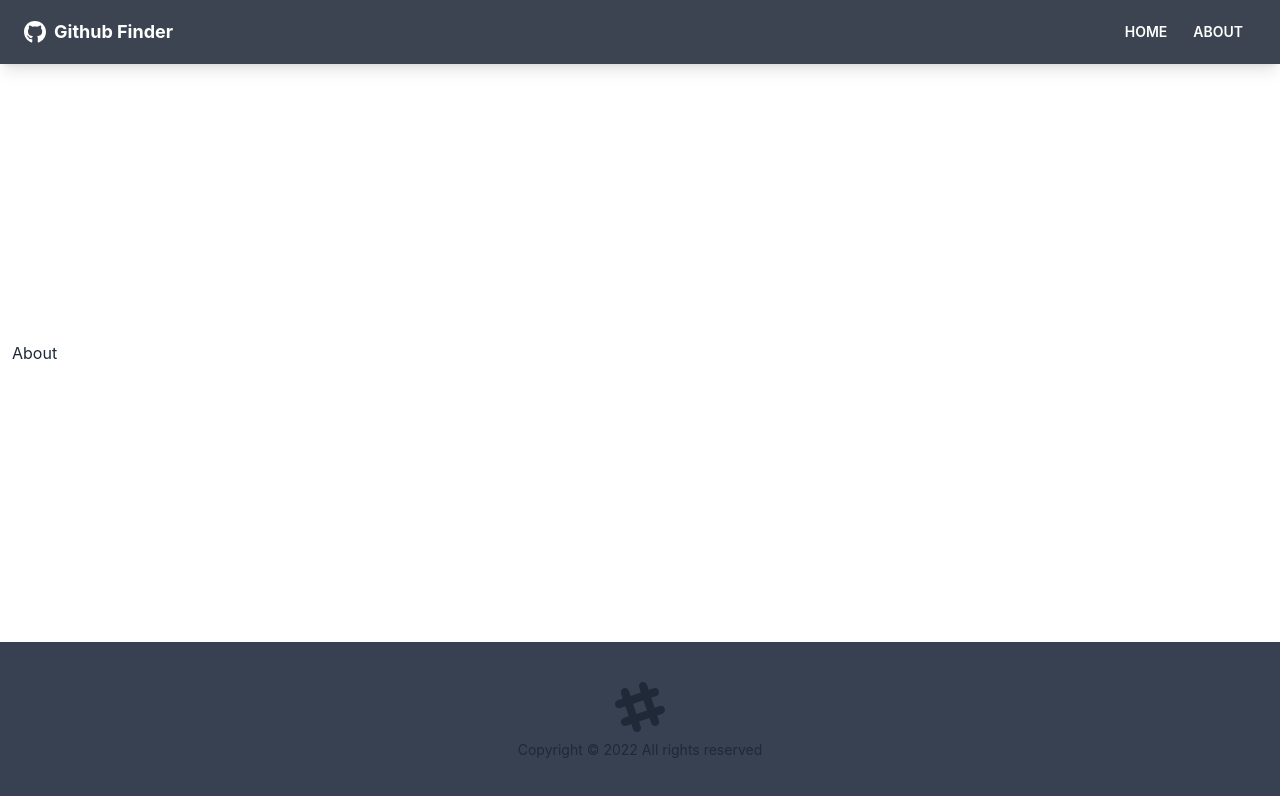
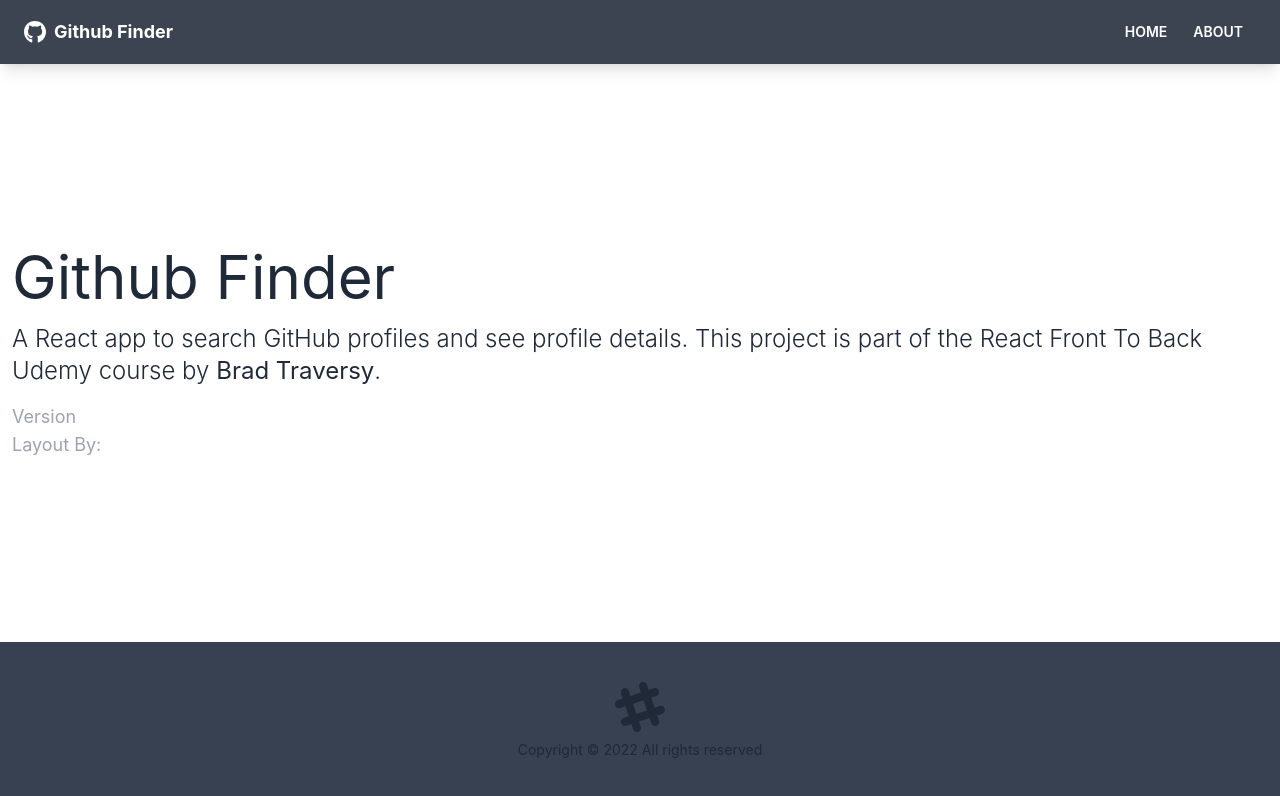
Before and after one commit to tamoorchatha/github_finder, a React (Create React App) app: page /about in a window 1280 px wide. Shown: the top 796 px of the page. Built offline with nearby package versions, Linux system fonts and the light colour scheme.

Commit message:
added not found page

```diff
--- a/src/pages/About.jsx
+++ b/src/pages/About.jsx
@@ -1,7 +1,31 @@
 
 function About() {
   return (
-    <div>About</div>
+    <div>
+        <h1 className='text-6xl mb-4'>Github Finder</h1>
+      <p className='mb-4 text-2xl font-light'>
+        A React app to search GitHub profiles and see profile details. This
+        project is part of the
+        <a href='https://www.udemy.com/course/modern-react-front-to-back/'>
+          {' '}
+          React Front To Back
+        </a>{' '}
+        Udemy course by
+        <strong>
+          <a href='https://traversymedia.com'> Brad Traversy</a>
+        </strong>
+        .
+      </p>
+      <p className='text-lg text-gray-400'>
+        Version <span className='text-white'>1.0.0</span>
+      </p>
+      <p className='text-lg text-gray-400'>
+        Layout By:
+        <a className='text-white' href='https://twitter.com/tamoorchatha'>
+          Taimoor Ellahi Chatha
+        </a>
+      </p>
+    </div>
   )
 }
 
--- a/src/pages/NotFound.jsx
+++ b/src/pages/NotFound.jsx
@@ -1,8 +1,23 @@
+import {FaHome} from "react-icons/fa"
+import {Link} from "react-router-dom"
 
 function NotFound() {
   return (
-    <div>
-      notfound
+    <div className="hero">
+      <div className="text-center hero-content">
+        <div className="max-w-lg">
+            <h1 className="text-8xl font-bold mb-8">
+                Oops!
+            </h1>
+            <p className="text-5xl mb-8">
+              404 - Page not found!
+            </p>
+            <Link to="/" className="btn btn-primary btn-lg">
+                <FaHome className="mr-2" />
+                Back to Home
+            </Link>
+        </div>
+      </div>
     </div>
   )
 }
```
Also changed, not shown: 1 other file (tests, documents, lock files or other folders).
